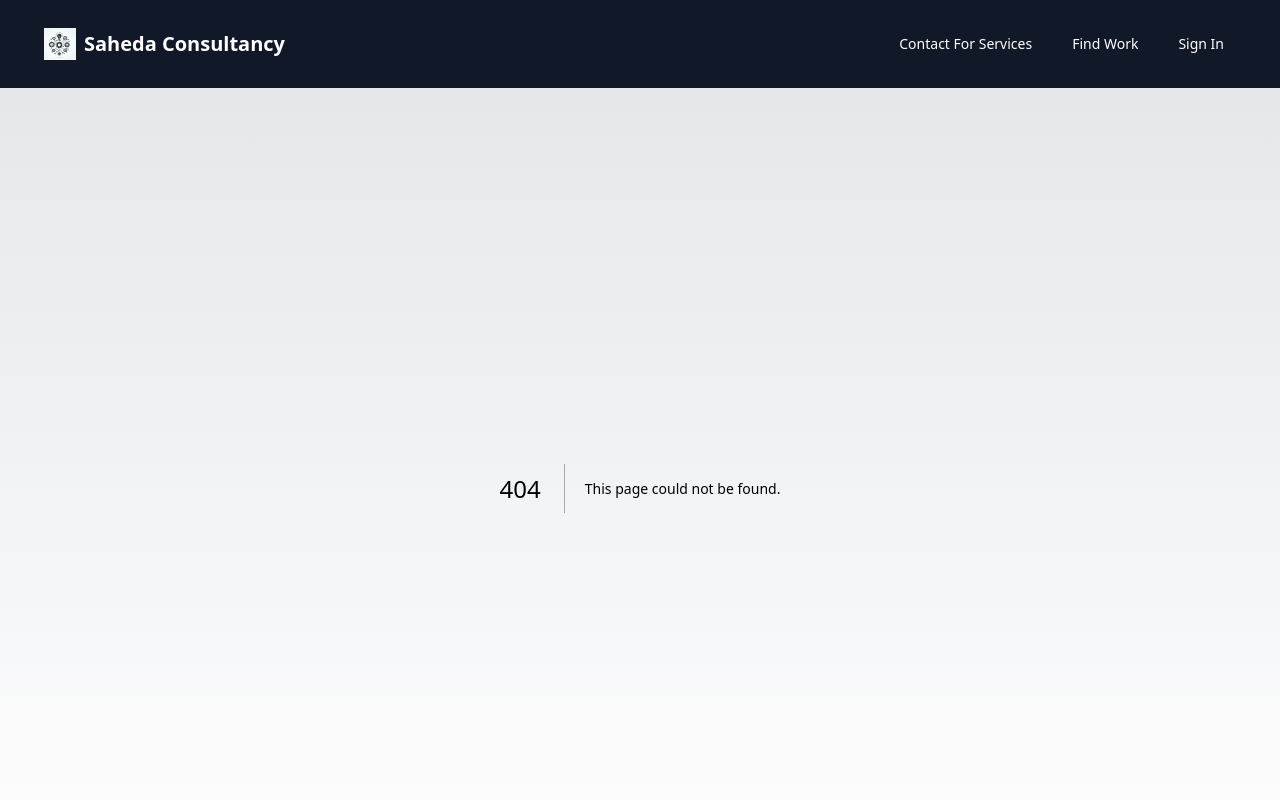
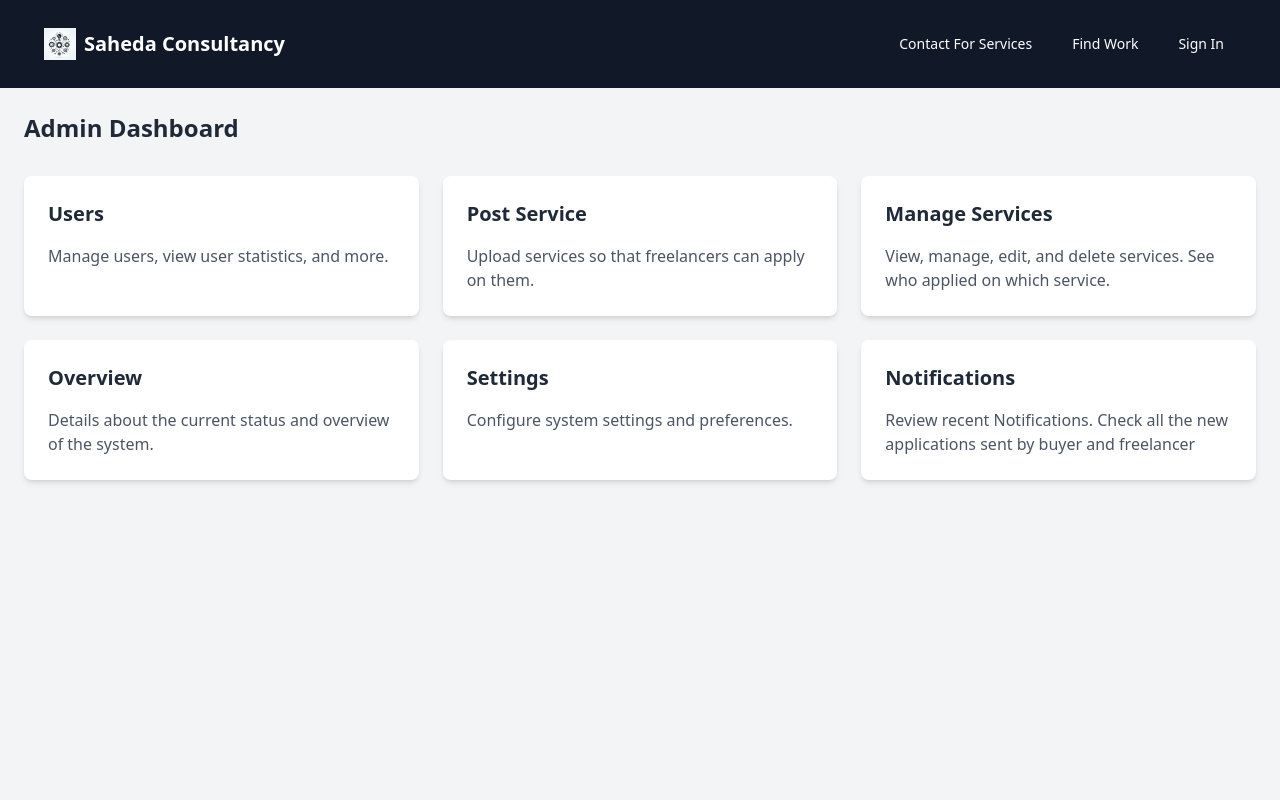
Before and after one commit to ibugithub/Sahedaconsulting-FrontEnd, a Next.js app: page /adminDashboard in a window 1280 px wide. Before the commit this address had no page. Shown: the top 800 px of the page. Built offline with nearby package versions, Linux system fonts and the light colour scheme.

Commit message:
create admin dashboard

```diff
--- /dev/null
+++ b/app/adminDashboard/page.tsx
@@ -0,0 +1,6 @@
+import AdminDashboard from "@/components/Services/adminDashboard";
+
+const Page = () => {
+  return <AdminDashboard />;
+};
+export default Page;
--- a/components/Navbar/navbar.tsx
+++ b/components/Navbar/navbar.tsx
@@ -69,12 +69,15 @@ const Navbar = () => {
           {/* desktop menu */}
           <div className="hidden md:block">
             <div className="ml-10 flex items-baseline space-x-4">
+
               <Link href="/contForServices" className="hover:text-gray-400 px-3 py-2 rounded-md text-sm font-medium">
                 Contact For Services
               </Link>
+
               <Link href="/services" className="hover:text-gray-400 px-3 py-2 rounded-md text-sm font-medium">
                 Find Work
               </Link>
+
               {isAuthenticated ? (
                 <Link href='/profile'>
                   <button
@@ -96,7 +99,7 @@ const Navbar = () => {
               )}
 
               {isAdministrator && (
-                <Link href="/uploadService" className="hover:text-gray-400 px-3 py-2 rounded-md text-sm font-medium">
+                <Link href="/adminDashboard" className="hover:text-gray-400 px-3 py-2 rounded-md text-sm font-medium">
                   Admin
                 </Link>
               )
@@ -111,9 +114,11 @@ const Navbar = () => {
               <Link href="/contForServices" className="hover:text-gray-400 px-3 py-2 rounded-md text-sm font-medium">
                 Contact for Services
               </Link>
+
               <Link href="/services" className="hover:text-gray-400 px-3 py-2 rounded-md text-sm font-medium">
                 Find Work
               </Link>
+
               {isAuthenticated ? (
                 <Link href='/profile'>
                   <button
@@ -136,10 +141,11 @@ const Navbar = () => {
 
 
               {isAdministrator && (
-                <Link href="/uploadService" className="hover:text-gray-400 px-3 py-2 rounded-md text-sm font-medium">
+                <Link href="/adminDashboard" className="hover:text-gray-400 px-3 py-2 rounded-md text-sm font-medium">
                   Admin
                 </Link>
               )}
+
             </div>
             {/* Cancel button */}
             <button className={`${!showDropdown ? 'hidden' : 'flex'} mt-2 pr-3`} onClick={toggleDropdown}>
--- /dev/null
+++ b/components/Services/adminDashboard.tsx
@@ -0,0 +1,53 @@
+import React from 'react';
+
+const AdminDashboard = () => {
+  return (
+    <div className="min-h-screen bg-gray-100 p-6">
+      <div className="container mx-auto">
+        <h1 className="text-2xl font-bold text-gray-800 mb-8">Admin Dashboard</h1>
+
+        <div className="grid grid-cols-1 sm:grid-cols-2 lg:grid-cols-3 gap-6">
+
+          {/* Users Section */}
+          <div className="bg-white shadow-md rounded-lg p-6">
+            <h2 className="text-xl font-bold text-gray-800 mb-4">Users</h2>
+            <p className="text-gray-600">Manage users, view user statistics, and more.</p>
+          </div>
+
+          {/* Post Service Section */}
+          <div className="bg-white shadow-md rounded-lg p-6">
+            <h2 className="text-xl font-bold text-gray-800 mb-4">Post Service</h2>
+            <p className="text-gray-600">Upload services so that freelancers can apply on them.</p>
+          </div>
+
+
+          {/* Manage Services Section */}
+          <div className="bg-white shadow-md rounded-lg p-6">
+            <h2 className="text-xl font-bold text-gray-800 mb-4">Manage Services</h2>
+            <p className="text-gray-600">View, manage, edit, and delete services. See who applied on which service.</p>
+          </div>
+
+          {/* Overview Section */}
+          <div className="bg-white shadow-md rounded-lg p-6">
+            <h2 className="text-xl font-bold text-gray-800 mb-4">Overview</h2>
+            <p className="text-gray-600">Details about the current status and overview of the system.</p>
+          </div>
+
+          {/* Settings Section */}
+          <div className="bg-white shadow-md rounded-lg p-6">
+            <h2 className="text-xl font-bold text-gray-800 mb-4">Settings</h2>
+            <p className="text-gray-600">Configure system settings and preferences.</p>
+          </div>
+
+          {/* Notifications Section */}
+          <div className="bg-white shadow-md rounded-lg p-6">
+            <h2 className="text-xl font-bold text-gray-800 mb-4">Notifications</h2>
+            <p className="text-gray-600">Review recent Notifications. Check all the new applications sent by buyer and freelancer</p>
+          </div>
+        </div>
+      </div>
+    </div>
+  );
+};
+
+export default AdminDashboard;
```
